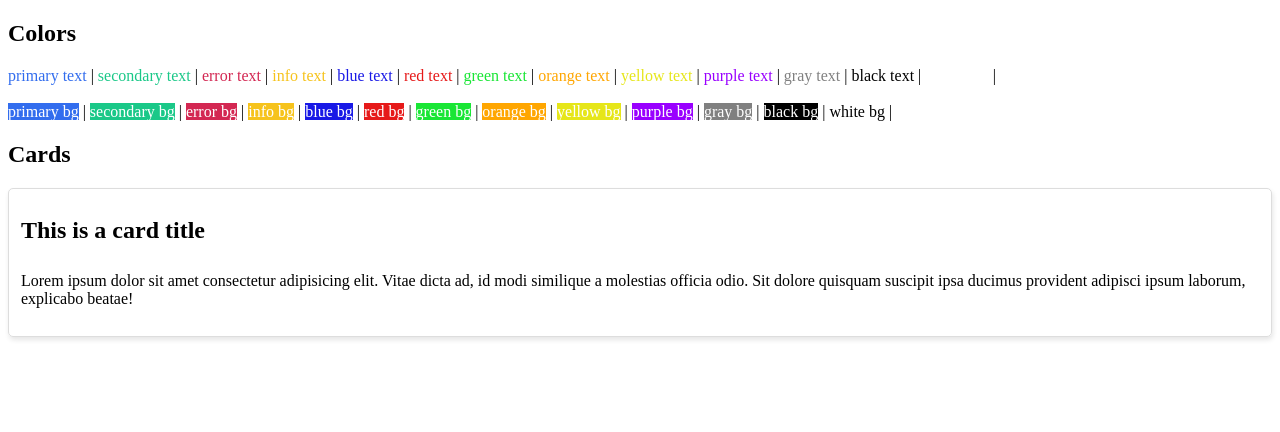
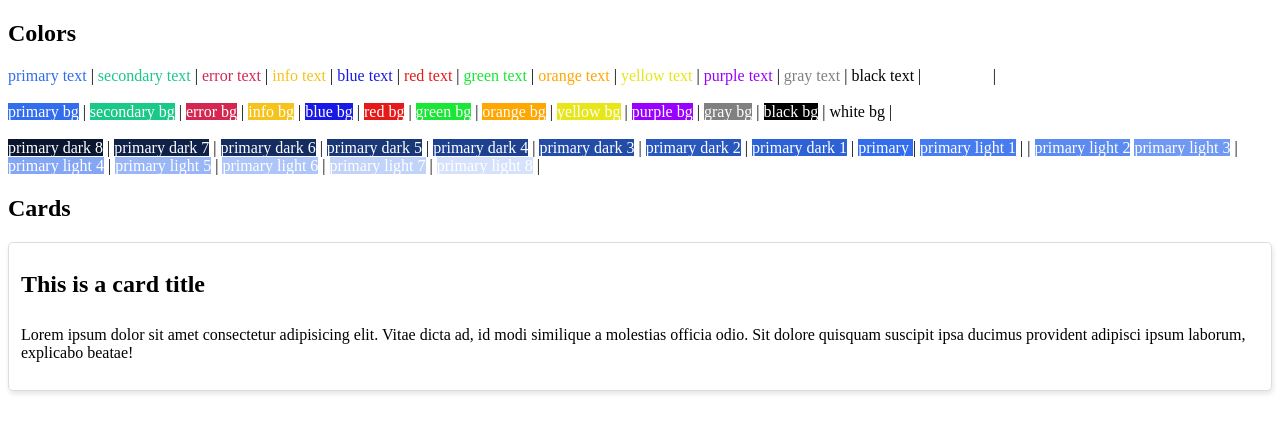
Before and after one commit to DJIOTSA/learning-sass-bootstrap, a website: page sass_tutorials/index.html in a window 1280 px wide. Drawn offline with Linux system fonts and the light colour scheme.

Commit message:
some update

```diff
--- a/sass_tutorials/index.html
+++ b/sass_tutorials/index.html
@@ -37,6 +37,32 @@
     <span class="bg-gray text-white">gray bg</span> |
     <span class="bg-black text-white">black bg</span> |
     <span class="bg-white text-black">white bg</span> |
+    <br><br>
+    <!-- dark & light color variations -->
+    <span class="bg-primary-dark-8 text-white">primary dark 8</span> |
+    <span class="bg-primary-dark-7 text-white">primary dark 7</span> |
+    <span class="bg-primary-dark-6 text-white">primary dark 6</span> |
+    <span class="bg-primary-dark-5 text-white">primary dark 5</span> |
+    <span class="bg-primary-dark-4 text-white">primary dark 4</span> |
+    <span class="bg-primary-dark-3 text-white">primary dark 3</span> |
+    <span class="bg-primary-dark-2 text-white">primary dark 2</span> |
+    <span class="bg-primary-dark-1 text-white">primary dark 1</span> |
+    <span class="bg-primary text-white">primary  </span> |
+    <span class="bg-primary-light-1 text-white">primary light 1</span> | |
+    <span class="bg-primary-light-2 text-white">primary light 2</span>
+    <span class="bg-primary-light-3 text-white">primary light 3</span> |
+    <span class="bg-primary-light-4 text-white">primary light 4</span> |
+    <span class="bg-primary-light-5 text-white">primary light 5</span> |
+    <span class="bg-primary-light-6 text-white">primary light 6</span> |
+    <span class="bg-primary-light-7 text-white">primary light 7</span> |
+    <span class="bg-primary-light-8 text-white">primary light 8</span> |
+
+
+
+
+
+
+
 
     <!-- font-size -->
 
--- a/sass_tutorials/src/scss/_colors.scss
+++ b/sass_tutorials/src/scss/_colors.scss
@@ -11,14 +11,11 @@
   // light variations (for loop)
   @for $i from 1 through 9 {
     .text-#{$key}-light-#{$i} {
-      color: mix(
-        white,
-        $val,
-        ($i * 10)
-      ); // mix is used to mix colors (so we are mixing the white color with the $val color for $i*10 percentage per iterations
+      color: mix(white, $val, ($i * 10));
+      // mix is used to mix colors (so we are mixing the white color with the $val color for $i*10 percentage per iterations
     }
 
-    .b-#{$key}-light-#{$i} {
+    .bg-#{$key}-light-#{$i} {
       background-color: mix(white, $val, $i * 10);
     }
   }
@@ -26,14 +23,10 @@
   // dark variations (for loop)
   @for $i from 1 through 9 {
     .text-#{$key}-dark-#{$i} {
-      color: mix(
-        black,
-        $val,
-        $i * 10
-      ); // mix is used to mix colors (so we are mixing the white color with the $val color for $i*10 percentage per iterations
+      color: mix(black, $val, $i * 10clear);
     }
 
-    .b-#{$key}-dark-#{$i} {
+    .bg-#{$key}-dark-#{$i} {
       background-color: mix(black, $val, $i * 10);
     }
   }
```
Also changed, not shown: sass_tutorials/assets/css/index.css.
